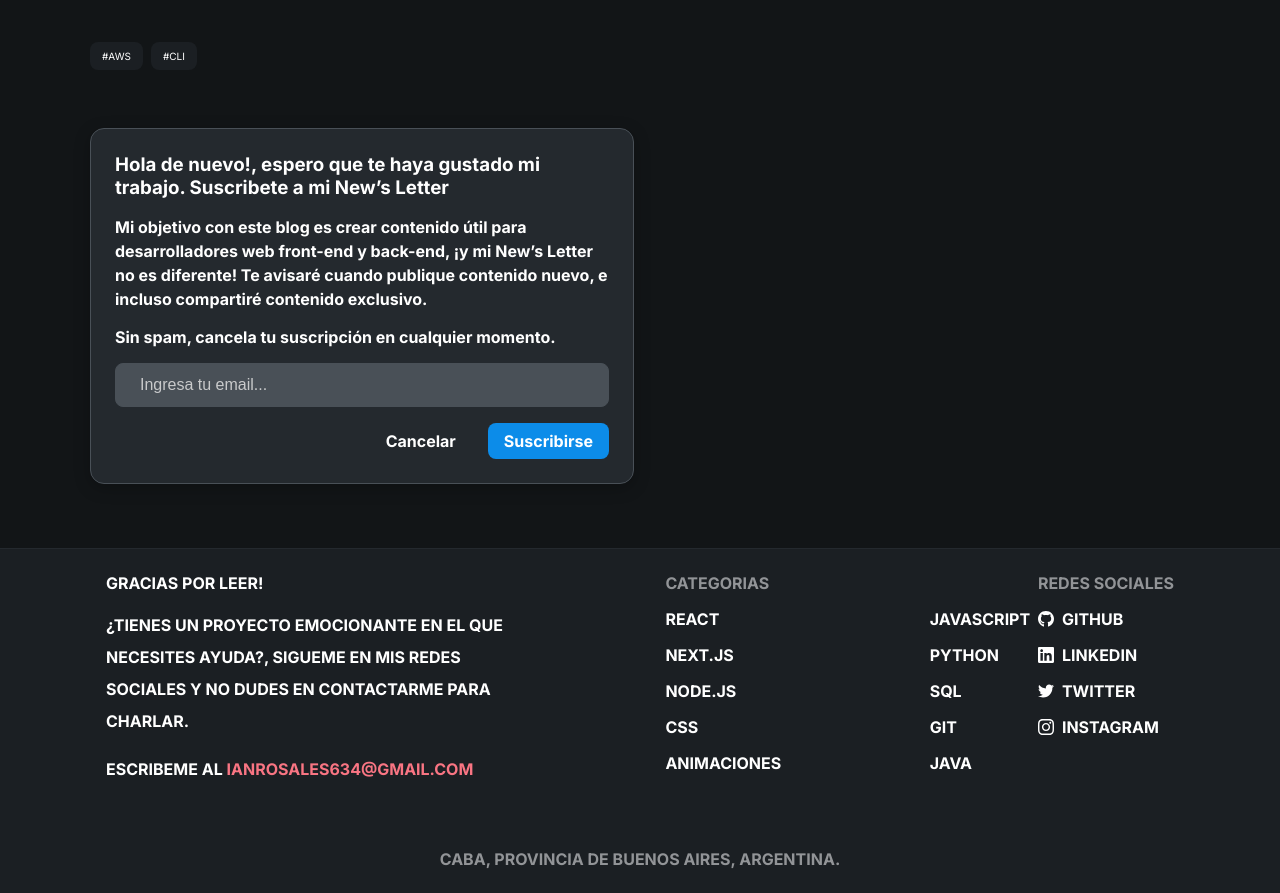
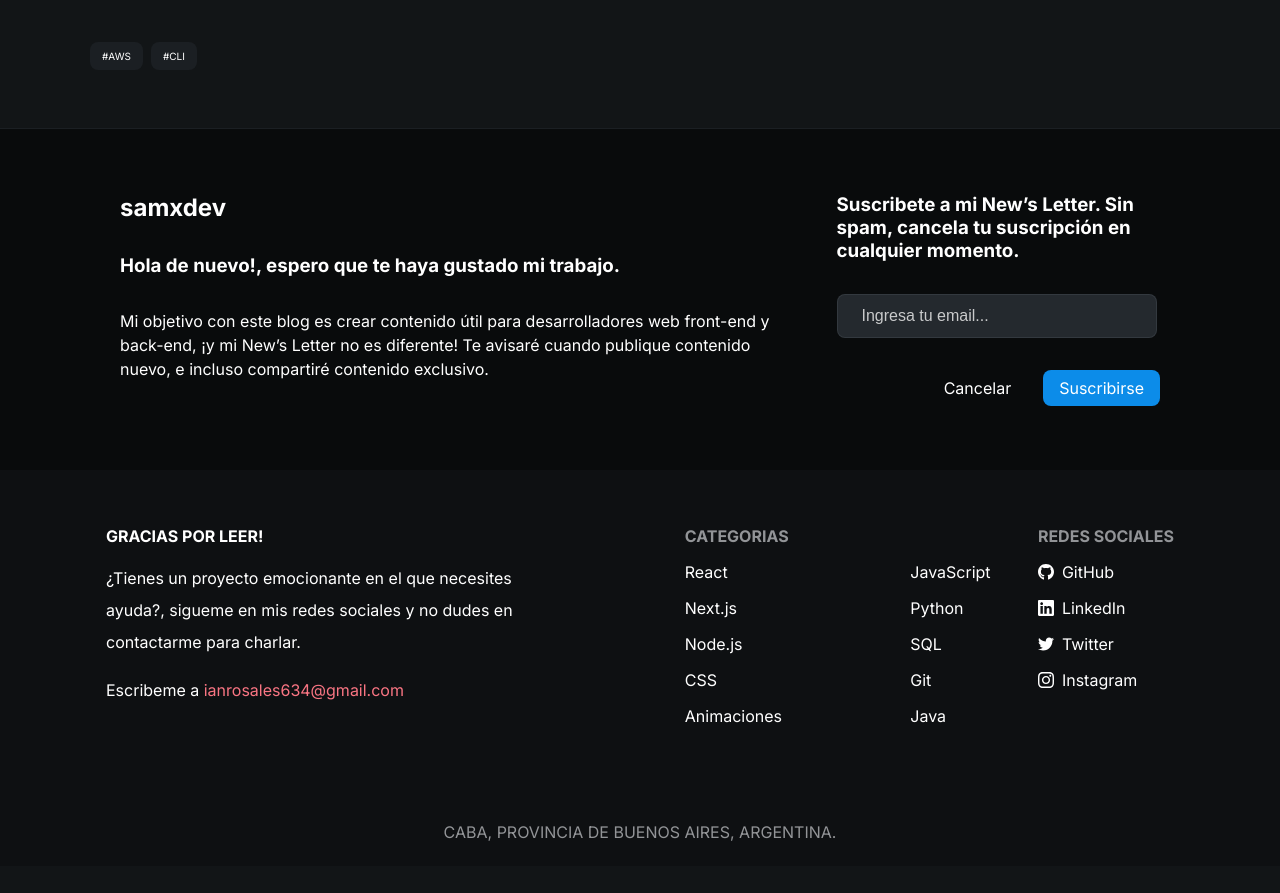
Before and after one commit to sampxcs/samxdev, a Next.js app: page /blog/aws-quickstart in a window 1280 px wide. Shown: the part 5711-6604 px from the top of the page. After the commit the page ends 6577 px from the top, so only its background shows below. Built offline with nearby package versions, Linux system fonts and the light colour scheme.

Commit message:
re styling newsletter form and footer

```diff
--- a/src/app/globals.css
+++ b/src/app/globals.css
@@ -45,8 +45,8 @@
   --color-background-500: #24292E;
   --color-background-600: #1B1F23;
   --color-background-700: #121517;
-  --color-background-800: #090B0C;
-  --color-background-900: #050606;
+  --color-background-800: #0E1012;
+  --color-background-900: #090B0C;
   --color-white: #ffffff;
   --color-black: #212529;
   --color-green: #89eb83;
--- a/src/app/layout.tsx
+++ b/src/app/layout.tsx
@@ -22,8 +22,8 @@ export default function RootLayout ({ children }: { children: React.ReactNode })
         <Header />
         <main>
           {children}
-          <NewsLetterForm />
         </main>
+        <NewsLetterForm />
         <Footer />
         <ButtonUp />
         <LightMove />
--- a/src/components/Forms/Input/input.module.css
+++ b/src/components/Forms/Input/input.module.css
@@ -1,6 +1,6 @@
 .input {
   background-color: var(--color-background-500);
-  border: 1px solid var(--color-background-400);
+  border: 1px solid var(--color-background-40);
   padding: .75rem 1.5rem;
   font-size: var(--font-size-md);
   border-radius: var(--rounded-sm);
@@ -9,7 +9,7 @@
 }
 
 .input[data-style = 'light'] {
-  background-color: var(--color-background-400);
+  background-color: var(--color-background-500);
 }
 
 .input[data-style = 'light']::placeholder {
--- a/src/components/Forms/NewsLetterForm/form.module.css
+++ b/src/components/Forms/NewsLetterForm/form.module.css
@@ -1,19 +1,31 @@
+.container {
+  background-color: var(--color-background-900);
+  width: 100%;
+  margin-top: 4rem;
+  border-top: 1px solid var(--color-background-600);
+}
+
 .form {
-  background-color: var(--color-background-500);
+  display: flex;
+  gap: 2rem;
+  padding: 4rem 1.5rem;
+  max-width: 68rem;
+  margin: auto;
+}
+
+.form fieldset {
   display: flex;
   flex-direction: column;
-  gap: 1rem;
-  margin-top: 4rem;
-  padding: 1.5rem;
-  width: 34rem;
-  border-radius: var(--rounded-md);
-  border: 1px solid var(--color-background-400);
-  box-shadow: var(--shadow-md);
-  font-weight: 600;
+  gap: 2rem;
+  border: none;
 }
 
 .form p {
   line-height: 1.5;
+}
+
+.form input {
+  width: 20rem;
 }
 
 .buttons {
--- a/src/components/Forms/NewsLetterForm/index.tsx
+++ b/src/components/Forms/NewsLetterForm/index.tsx
@@ -6,15 +6,22 @@ import ButtonSecundary from '@/components/Buttons/ButtonSecundary'
 
 export default function NewsLetterForm () {
   return (
+    <div className={styles.container}>
       <form action="" className={styles.form}>
-      <h3>Hola de nuevo!, espero que te haya gustado mi trabajo. Suscribete a mi New’s Letter</h3>
+        <fieldset>
+          <h2>samxdev</h2>
+          <h3>Hola de nuevo!, espero que te haya gustado mi trabajo.</h3>
           <p>Mi objetivo con este blog es crear contenido útil para desarrolladores web front-end y back-end, ¡y mi New’s Letter no es diferente! Te avisaré cuando publique contenido nuevo, e incluso compartiré contenido exclusivo.</p>
-      <span>Sin spam, cancela tu suscripción en cualquier momento.</span>
+        </fieldset>
+        <fieldset>
+          <h3>Suscribete a mi New’s Letter. Sin spam, cancela tu suscripción en cualquier momento.</h3>
           <Input placeholder='Ingresa tu email...' style='light'/>
           <div className={styles.buttons}>
             <ButtonSecundary>Cancelar</ButtonSecundary>
             <ButtonPrimary>Suscribirse</ButtonPrimary>
           </div>
+        </fieldset>
       </form>
+    </div>
   )
 }
--- a/src/components/Sections/Footer/footer.module.css
+++ b/src/components/Sections/Footer/footer.module.css
@@ -1,15 +1,12 @@
 .footer {
   align-items: center;
-  background-color: var(--color-background-600);
+  background-color: var(--color-background-800);
   display: flex;
   flex-direction: column;
   font-size: 1rem;
-  font-weight: 600;
   gap: 4rem;
   justify-content: center;
-  margin-top: 4rem;
   padding: 1.5rem;
-  border-top: 1px solid var(--color-background-500);
 }
 
 .content {
@@ -17,7 +14,7 @@
   gap: 1rem;
   justify-content: space-between;
   max-width: var(--screen-lg);
-  padding: 0 1rem;
+  padding: 2rem 1rem;
 }
 
 .section {
--- a/src/components/Sections/Footer/index.tsx
+++ b/src/components/Sections/Footer/index.tsx
@@ -57,10 +57,10 @@ export default function Footer () {
             GRACIAS POR LEER! <br/>
           </h4>
           <p>
-            ¿TIENES UN PROYECTO EMOCIONANTE EN EL QUE NECESITES AYUDA?, SIGUEME EN MIS REDES SOCIALES Y NO DUDES EN CONTACTARME PARA CHARLAR.
+            ¿Tienes un proyecto emocionante en el que necesites ayuda?, sigueme en mis redes sociales y no dudes en contactarme para charlar.
           </p>
           <p>
-            ESCRIBEME AL <span className={styles.email}>IANROSALES634@GMAIL.COM</span>
+            Escribeme a <span className={styles.email}>ianrosales634@gmail.com</span>
           </p>
         </div>
         <div className={styles.section}>
@@ -68,7 +68,7 @@ export default function Footer () {
           <div className={styles.categories}>
             {
               CATEGORIES_DATA.map(({ title, slug }) => (
-                <Link className={styles.link} href={slug} key={slug}>{title.toLocaleUpperCase()}</Link>
+                <Link className={styles.link} href={slug} key={slug}>{title}</Link>
               ))
             }
           </div>
@@ -76,10 +76,10 @@ export default function Footer () {
         <div className={styles.section}>
           <h4 className={styles.title}>REDES SOCIALES</h4>
             <ul className={styles.section}>
-              <li><Link className={styles.link} target='_blank' href='https://github.com/sampxcs'><GitHub width='1rem' /> GITHUB</Link></li>
-              <li><Link className={styles.link} target='_blank' href='https://www.linkedin.com/in/ian-samuel-rosales-leon-38a5b3230'><LinkedIn width='1rem' /> LINKEDIN</Link></li>
-              <li><Link className={styles.link} target='_blank' href='https://twitter.com/samxdev'><Twitter width='1rem' /> TWITTER</Link></li>
-              <li><Link className={styles.link} target='_blank' href='https://www.instagram.com/iansrlx'><Instagram width='1rem' /> INSTAGRAM</Link></li>
+              <li><Link className={styles.link} target='_blank' href='https://github.com/sampxcs'><GitHub width='1rem' />GitHub</Link></li>
+              <li><Link className={styles.link} target='_blank' href='https://www.linkedin.com/in/ian-samuel-rosales-leon-38a5b3230'><LinkedIn width='1rem' />LinkedIn</Link></li>
+              <li><Link className={styles.link} target='_blank' href='https://twitter.com/samxdev'><Twitter width='1rem' />Twitter</Link></li>
+              <li><Link className={styles.link} target='_blank' href='https://www.instagram.com/iansrlx'><Instagram width='1rem' />Instagram</Link></li>
             </ul>
         </div>
       </div>
```
Lines whose indentation alone changed are shown as unchanged.
